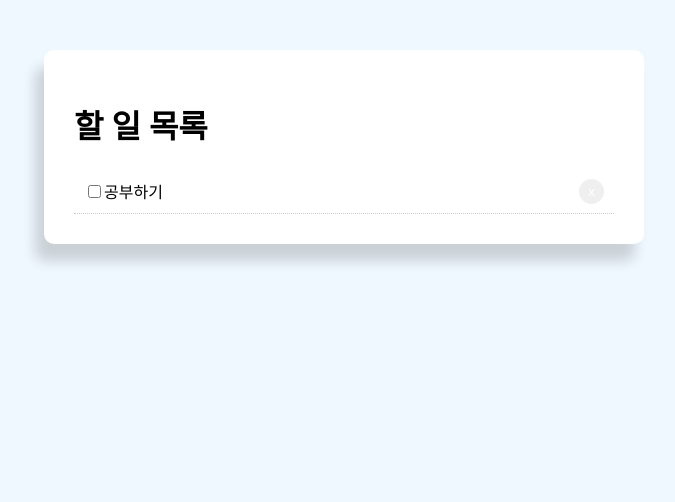
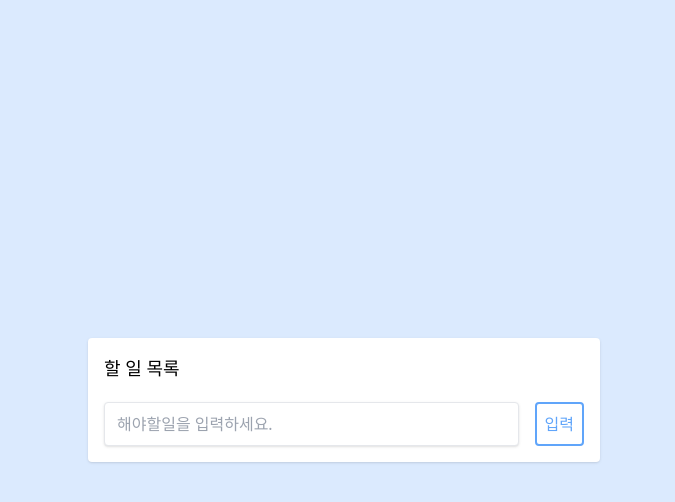
Before and after one commit to sangboking/react-todo-ex, a React (Create React App) app: page / in a window 1280 px wide. Shown: the top 502 px of the page, without its empty margins (296-971 px from the left). Built offline with nearby package versions, Linux system fonts and the light colour scheme.

Commit message:
feat : todo list 생성

```diff
--- a/src/App.css
+++ b/src/App.css
@@ -1,13 +1,3 @@
-.container {
-  margin: auto;
-  max-width: 600px;
-
-}
-
-.todoBlock {
- padding: 30px;
- margin-top: 50px;
- background-color: #fff;
- border-radius: 10px;
- box-shadow: -9px 17px 13px rgb(0 0 0 / 16%);
-}
+@tailwind base;
+@tailwind components;
+@tailwind utilities;
--- a/src/App.js
+++ b/src/App.js
@@ -1,39 +1,42 @@
-import React, { Component } from 'react';
+import React, { useState } from 'react';
 import './App.css';
+import Form from './components/Form';
+import List from './components/List';
+import Title from './components/Title';
 
-export default class App extends Component {
-  btnStyle = {
-    color: "#fff",
-    border: "none",
-    padding: "5px 9px",
-    borderRadius: "50%",
-    cusor: "pointer",
-    float: "right"
+export default function App(){
+  const [todoData, setTodoData] = useState([]);
+  const [value, setValue] = useState("");
+
+  const handleSubmit = (e) => {
+    e.preventDefault();
+
+    let newTodo = {
+      id: Date.now(),
+      title: value,
+      completed: false
+    };
+
+    setTodoData(prev => [...prev, newTodo]);
+    setValue("");
   };
 
-  getStyle = () => {
-    return {
-      padding: "10px",
-      borderBottom: "1px #ccc dotted",
-      textDecoration: "none",
-    }
-  };
+  return (
+    <div className='flex items-center justify-center w-screen h-screen bg-blue-100'>
+      <div className='w-full p-4 m-4 bg-white rounded shadow lg:w-3/4 lg:max-w-lg'>
+       <Title />
 
-  render() {
-    return (
-      <div className='container'>
-        <div className='todoBlock'>
-          <div className='title'>
-            <h1>할 일 목록</h1>
-          </div>
+        <List
+          todoData={todoData}
+          setTodoData={setTodoData}
+        />
 
-          <div style={this.getStyle()}>
-            <input type='checkbox' defaultCheckd={false} />
-            공부하기
-            <button style={this.btnStyle}>x</button>
-          </div>
-        </div>
+        <Form
+          value={value}
+          setValue={setValue}
+          handleSubmit={handleSubmit}
+        />
       </div>
-    )
-  }
+    </div>
+  )
 };
--- /dev/null
+++ b/src/components/Form.jsx
@@ -0,0 +1,30 @@
+import React from 'react'
+
+export default function Form({ value, setValue, handleSubmit}) {
+
+  const handleChange = (e) => {
+    setValue(e.target.value);
+  };
+
+  return (
+    <form
+      className='flex pt-2'
+      onSubmit={handleSubmit}
+    >
+      <input
+        className='w-full px-3 py-2 mr-4 text-gray-500 border rounded shadow'
+        type="text"
+        name="value"
+        placeholder="해야할일을 입력하세요."
+        value={value}
+        onChange={handleChange}
+      />
+
+      <input
+        className='p-2 text-blue-400 border-2 border-blue-400 rounded hover:text-white hover:bg-blue-200'
+        type="submit"
+        value="입력"
+      />
+    </form>
+  )
+};
--- /dev/null
+++ b/src/components/List.jsx
@@ -0,0 +1,57 @@
+import React from 'react'
+
+export default function List({ todoData, setTodoData }) {
+
+  const handleClick = (id) => {
+    let newTodoData = todoData.filter((data)=> data.id !== id);
+    setTodoData(newTodoData);
+  };
+
+  const handleCompleteChange = (id) => {
+    let newTodoData = todoData.map(data => {
+      if(data.id === id){
+        data.completed = !data.completed;
+      }
+      return data;
+    })
+
+    setTodoData(newTodoData);
+  };
+
+  return (
+    <div>
+      {
+        todoData.map((data) => (
+          <div
+            className='flex items-center justify-between w-full px-4 py-1 my-2 text-gray-600 bg-gray-100 border rounded'
+            key={data.id}
+          >
+            <div
+              className='item-center'
+            >
+              <input
+                type='checkbox'
+                defaultCheckd={false}
+                onChange={() => handleCompleteChange(data.id)}
+              />
+              <span
+                className={data.completed ? "line-through" : undefined}
+              >
+               {data.title}
+              </span>
+            </div>
+
+            <div>
+              <button
+                className='px-4 py-2 float-right'
+                onClick={() => handleClick(data.id)}
+              >
+                x
+              </button>
+            </div>
+          </div>
+        ))
+        }
+    </div>
+  )
+};
--- /dev/null
+++ b/src/components/Title.jsx
@@ -0,0 +1,11 @@
+import React from 'react'
+
+export default function Title() {
+  return (
+    <div className='flex justify-between mb-3'>
+      <h1 className='text-gray-1000 text-lg'>
+        할 일 목록
+      </h1>
+    </div>
+  )
+};
--- a/src/index.js
+++ b/src/index.js
@@ -6,9 +6,7 @@ import reportWebVitals from './reportWebVitals';
 
 const root = ReactDOM.createRoot(document.getElementById('root'));
 root.render(
-  <React.StrictMode>
-    <App />
-  </React.StrictMode>
+  <App />
 );
 
 // If you want to start measuring performance in your app, pass a function
--- /dev/null
+++ b/tailwind.config.js
@@ -0,0 +1,8 @@
+/** @type {import('tailwindcss').Config} */
+module.exports = {
+  content: ["./src/**/*.{html,js,jsx,ts,tsx}"],
+  theme: {
+    extend: {},
+  },
+  plugins: [],
+}
```
Also changed, not shown: package.json (+7 -0 lines), 1 other file (tests, documents, lock files or other folders).
